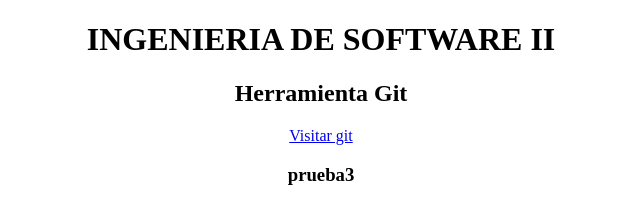
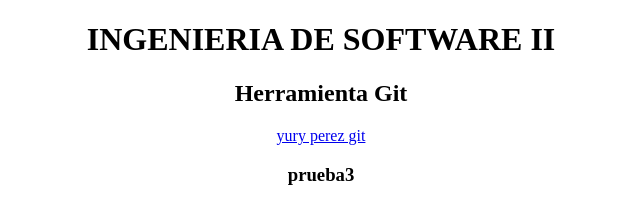
Before and after one commit to wmorales2021/PROYECTOINGSOFT2, a plain HTML site: page index.html in a window 1280 px wide. Shown: the full height of the page, 319-959 px from the left. Drawn offline with Linux system fonts and the light colour scheme.

Commit message:
cambio profesora yury

```diff
--- a/index.html
+++ b/index.html
@@ -25,7 +25,7 @@
 		<div style="text-align:center">
 			<h1> INGENIERIA DE SOFTWARE II</h1>
 			<h2>Herramienta Git </h2>
-			<a href="https://github.com/"> Visitar git</a>
+			<a href="https://github.com/"> yury perez git</a>
 			<h3> prueba3</h3>
 
 		</div>
```
